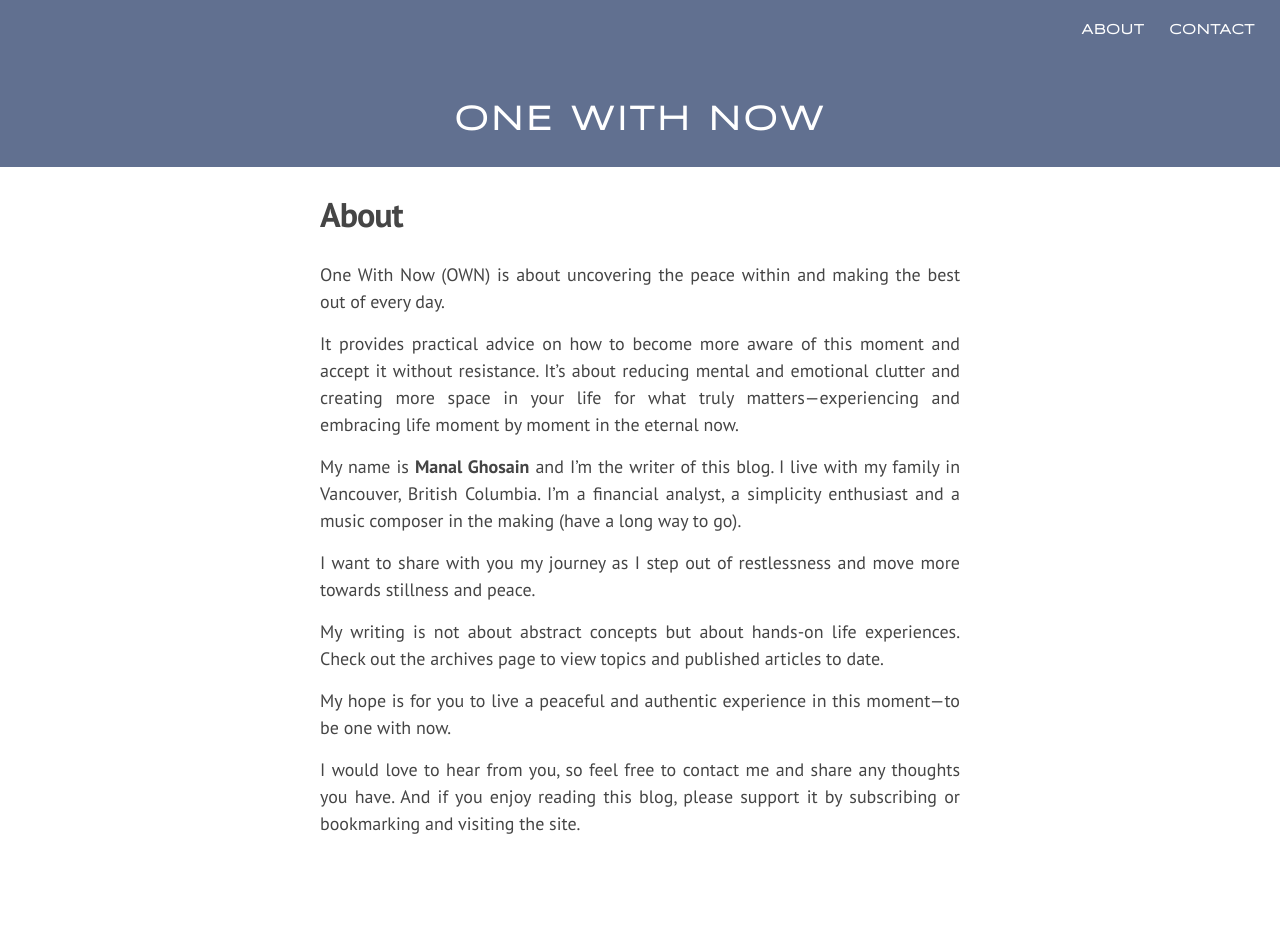
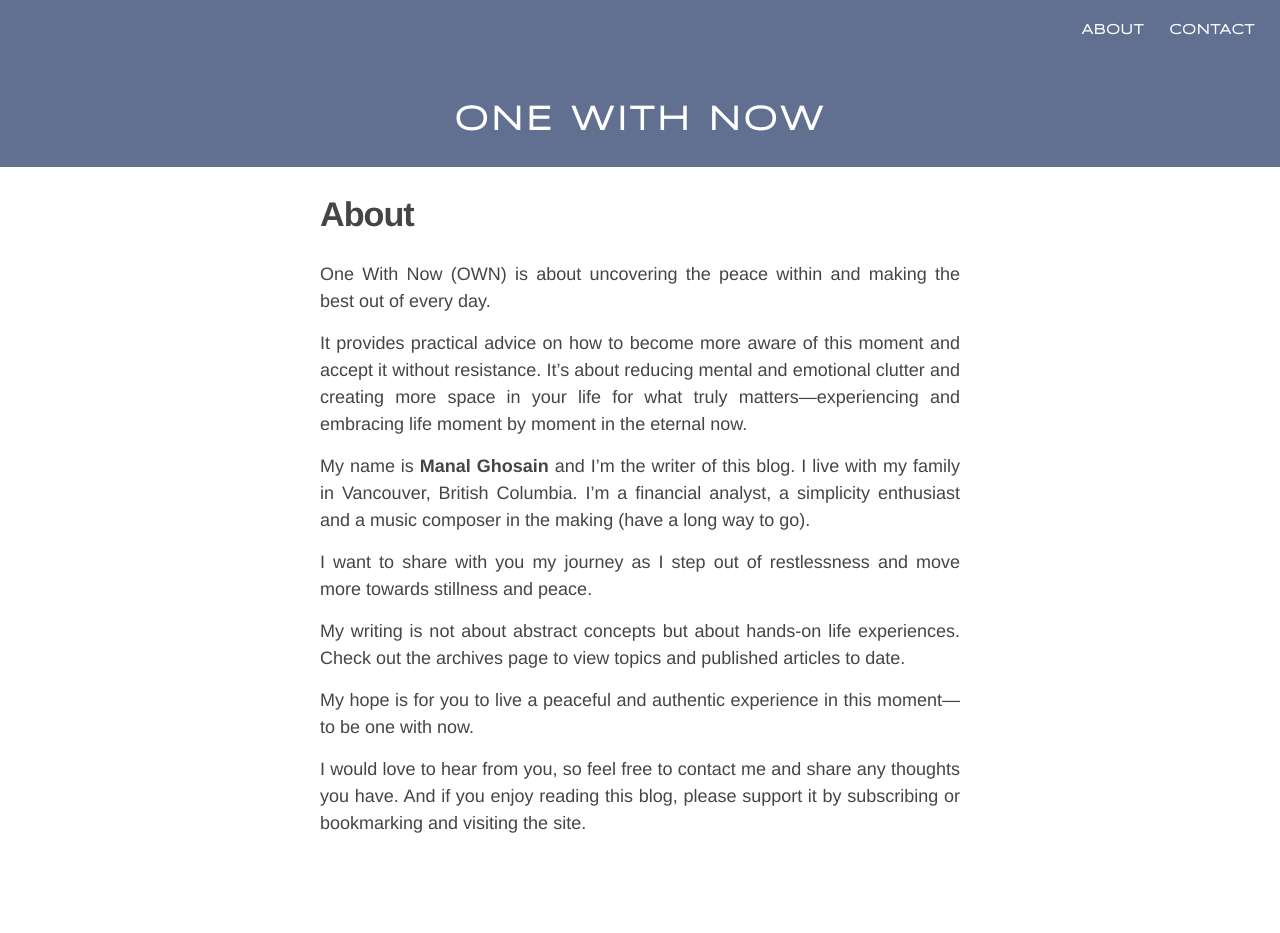
Before and after one commit to onewithnow/onewithnow.github.io, a Jekyll site: the page built from about.md, in a window 1280 px wide. Built offline with Jekyll 4.4.1, drawn with Linux system fonts in a browser that asks for light colours; nearby versions of some CDN libraries; Markdown is read by kramdown in place of the engine named in the settings.

Commit message:
font change

```diff
--- a/css/main.scss
+++ b/css/main.scss
@@ -3,7 +3,7 @@
 @charset "utf-8";
 
 // Our variables
-$base-font-family: 'PT Sans', Helvetica, Arial, sans-serif;
+$base-font-family: 'Helvetica Neue', Helvetica, Arial, sans-serif;
 $base-font-size:   18px;
 $small-font-size:  $base-font-size * 0.895;
 $large-font-size:  $base-font-size * 1.40;
```
